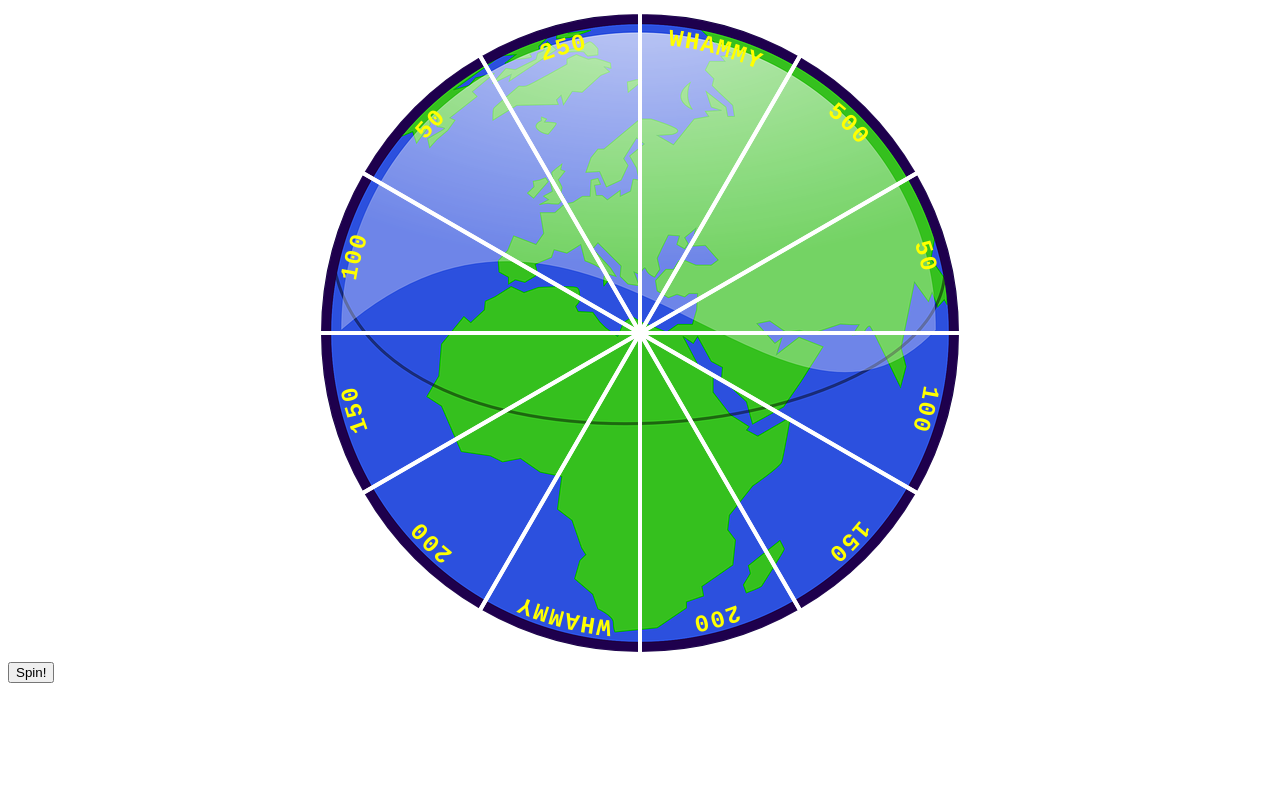
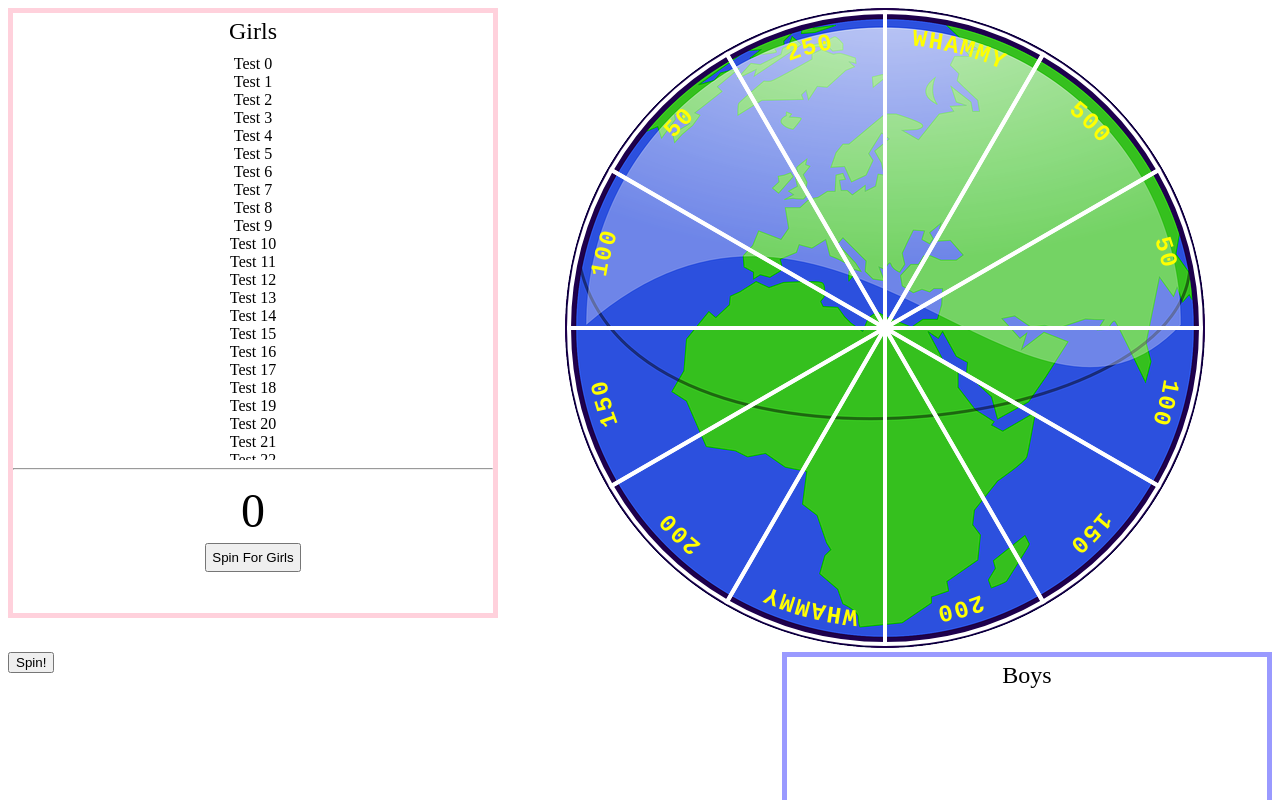
Before and after one commit to TechnoSam/Whammy-Wheel, a plain HTML site: page index.html in a window 1280 px wide. Shown: the top 800 px of the page. Drawn offline with Linux system fonts and the light colour scheme.

Commit message:
Add scoreboards
Purely HTML presently

```diff
--- a/index.html
+++ b/index.html
@@ -6,11 +6,9 @@
 <script src="Winwheel.js"></script>
 <script src="TweenMax.min.js"></script>
 <script src="main.js"></script>
+<head>
+	<link rel="stylesheet" href="styles.css">
+</head>
 <body>
-<div width="1920" height="1920" align="center" valign="center">
-	<canvas id="canvas" width="650" height="650">
-		<p style="{color: white}" align="center">Sorry, your browser doesn't support canvas. Please try another.</p>
-	</canvas>
-</div>
 </body>
 </html>
--- a/main.js
+++ b/main.js
@@ -14,7 +14,91 @@ function main() {
 
 function buildDOM() {
 
+	var mainDiv = document.createElement("div");
+	mainDiv.id = "#mainDiv";
+	mainDiv.width = "1920";
+	mainDiv.height = "1920";
+	mainDiv.align = "center";
+	mainDiv.valign = "center";
+	document.body.appendChild(mainDiv);
+
+	var wheelCanvas = document.createElement("canvas");
+	wheelCanvas.id = "#wheelCanvas";
+	wheelCanvas.width = "640";
+	wheelCanvas.height = "640";
+	wheelCanvas.className = "inline"
+	var wheelCanvasErrorP = document.createElement("p");
+	wheelCanvasErrorP.style = "{color: white}";
+	wheelCanvasErrorP.align = "center"
+	wheelCanvasErrorP.innerHTML = "Sorry, your browser doesn't support canvas. Please try another.";
+	wheelCanvas.appendChild(wheelCanvasErrorP);
+
+	var girlsDiv = document.createElement("div");
+	girlsDiv.id = "#girlsDiv";
+	girlsDiv.width = "480";
+	girlsDiv.height = "640";
+	girlsDiv.className = "inline girls"
+	var girlsTitle = document.createElement("p");
+	girlsTitle.id = "#girlsTitle";
+	girlsTitle.style = "font-size: 24px; margin: 0px; padding: 5px;";
+	girlsTitle.innerHTML = "Girls";
+	girlsDiv.appendChild(girlsTitle);
+	var girlsScoreList = document.createElement("ul");
+	girlsScoreList.id = "#girlsScoreList";
+	girlsScoreList.height = "640";
+	girlsScoreList.align = "center";
+	girlsScoreList.className = "scroll-list"
+	girlsDiv.appendChild(girlsScoreList);
+	girlsDiv.appendChild(document.createElement("hr"));
+	var girlsScore = document.createElement("p");
+	girlsScore.id = "#girlsScore";
+	girlsScore.style = "font-size: 48px; margin: 0px; padding: 5px;";
+	girlsScore.innerHTML = "0";
+	girlsDiv.appendChild(girlsScore);
+	var girlsSpinBtn = document.createElement("button");
+	girlsSpinBtn.style = "padding: 5px";
+	girlsSpinBtn.innerHTML = "Spin For Girls"
+	girlsDiv.appendChild(girlsSpinBtn);
+
+	for (i = 0; i < 30; i++) {
+		var testItem = document.createElement("li");
+		testItem.innerHTML = "Test " + i;
+		girlsScoreList.appendChild(testItem);
+	}
+
+	var boysDiv = document.createElement("div");
+	boysDiv.id = "#boysDiv";
+	boysDiv.width = "480";
+	boysDiv.height = "640";
+	boysDiv.className = "inline boys"
+	var boysTitle = document.createElement("p");
+	boysTitle.id = "#boysTitle";
+	boysTitle.style = "font-size: 24px; margin: 0px; padding: 5px;";
+	boysTitle.innerHTML = "Boys";
+	boysDiv.appendChild(boysTitle);
+	var boysScoreList = document.createElement("ul");
+	boysScoreList.id = "#boysScoreList";
+	boysScoreList.height = "640";
+	boysScoreList.align = "center";
+	boysScoreList.className = "scroll-list"
+	boysDiv.appendChild(boysScoreList);
+	boysDiv.appendChild(document.createElement("hr"));
+	var boysScore = document.createElement("p");
+	boysScore.id = "#boysScore";
+	boysScore.style = "font-size: 48px; margin: 0px; padding: 5px;";
+	boysScore.innerHTML = "0";
+	boysDiv.appendChild(boysScore);
+	var boysSpinBtn = document.createElement("button");
+	boysSpinBtn.style = "padding: 5px";
+	boysSpinBtn.innerHTML = "Spin For Boys"
+	boysDiv.appendChild(boysSpinBtn);
+
+	mainDiv.appendChild(girlsDiv);
+	mainDiv.appendChild(wheelCanvas);
+	mainDiv.appendChild(boysDiv);
+
 	wheel = new Winwheel({
+		'canvasId': '#wheelCanvas',
 		'drawMode': 'image',
 		'numSegments': 12,
 		'drawText': true,
--- /dev/null
+++ b/styles.css
@@ -0,0 +1,34 @@
+
+.scroll-list {
+
+	height: 400px;
+	margin: auto;
+	padding: 5px;
+    list-style-type: none;
+	overflow: auto;
+
+}
+
+.inline {
+
+	display: inline-block
+
+}
+
+.girls {
+
+	float: left;
+	width: 480px;
+	height: 600px;
+	border: 5px solid #ffd1dc;
+
+}
+
+.boys {
+
+	float: right;
+	width: 480px;
+	height: 600px;
+	border: 5px solid #9a9aff;
+
+}
```
